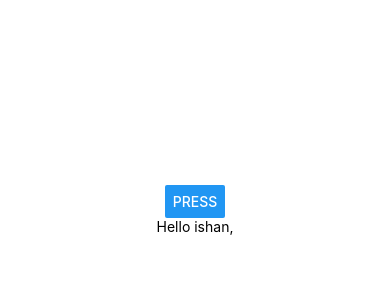
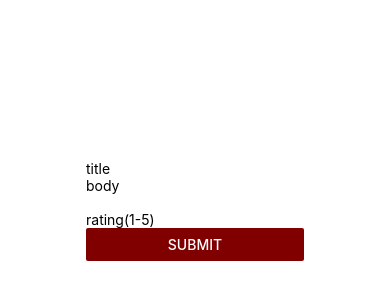
Before and after one commit to Sashreeka/IshanNew, a React Native app in the folder mobile/: screen / in a window 390 px wide. Shown: the part 212-512 px from the top of the page. Built offline with nearby package versions, Linux system fonts and the light colour scheme.

Commit message:
form -bugs fixed

```diff
--- a/mobile/App.js
+++ b/mobile/App.js
@@ -1,4 +1,3 @@
-import { StatusBar } from 'expo-status-bar';
 import React,{useState,useEffect} from 'react';
 import { StyleSheet,
         Text,
@@ -7,45 +6,27 @@ import { StyleSheet,
         Image,
         TouchableOpacity,
         Alert,
-        Modal,
-        Button
+        Modal
       } from 'react-native';
-import axios from 'axios';
+
 import Login from './components/sampleUI/Login';
 
-import { MyReactNativeForm } from './components/sampleUI/MyReactNativeForm';
+import  MyReactNativeForm from './components/sampleUI/MyReactNativeForm';
 
 
 
 
 export default function App() {
 
-  const [modalOpen,setModal]=useState(false);
-
-
   return (
 
 
     <View style={styles.container}>
-    <Modal visible={modalOpen} animationType='slide'>
-      <Text>Hi Ishan, what happend here.</Text>
-      <Button
-    title="press"
-    onPress={()=>setModal(false)}/>
 
-    </Modal>
+      {/* <Text>Hi Ishan, what happend here.</Text>
+      <Login/> */}
 
-    <Button
-    title="press"
-    onPress={()=>setModal(true)}/>
-
-
-
-    <Text>Hello ishan,</Text>
-
-
-
-
+      <MyReactNativeForm/>
 
     </View>
   );
--- a/mobile/components/sampleUI/MyReactNativeForm.js
+++ b/mobile/components/sampleUI/MyReactNativeForm.js
@@ -3,21 +3,66 @@
  import { Button, TextInput, View } from 'react-native';
  import { Formik } from 'formik';
 
- export const MyReactNativeForm = props => (
 
+export default function MyReactNativeForm()
+{
+
+  return(
+    <View >
      <Formik
-     initialValues={{ email: '' }}
-     onSubmit={values => console.log(values)}
+       initialValues={{title:'',body:'',rating:''}}
+       onSubmit={(values)=>{
+         console.log(values)
+
+       }}
      >
-     {({ handleChange, handleBlur, handleSubmit, values }) => (
+       {(props)=>(
          <View>
            <TextInput
-           onChangeText={handleChange('email')}
-           onBlur={handleBlur('email')}
-           value={values.email}
+             placeholder='title'
+             onChangeText={props.handleChange('title')}
+             value={props.values.title}
            />
-         <Button onPress={handleSubmit} title="Submit" />
+
+
+ <TextInput
+             multiline
+             placeholder='body'
+             onChangeText={props.handleChange('body')}
+             value={props.values.body}
+           />
+
+ <TextInput
+             placeholder='rating(1-5)'
+             onChangeText={props.handleChange('rating')}
+             value={props.values.rating}
+           />
+           <Button title='submit' color="maroon" onPress={props.handleSubmit}/>
          </View>
        )}
      </Formik>
+
+
+    </View>
   );
+}
+
+
+//  export const MyReactNativeForm = props => (
+
+//    <Formik
+//      initialValues={{ email: '' }}
+//      onSubmit={values => console.log(values)}
+//    >
+//      {({ handleChange, handleBlur, handleSubmit, values }) => (
+//        <View>
+//          <TextInput
+//            onChangeText={handleChange('email')}
+//            onBlur={handleBlur('email')}
+//            value={values.email}
+//          />
+//          <Button onPress={handleSubmit} title="Submit" />
+//        </View>
+//      )}
+//    </Formik>
+//  );
```
Lines whose indentation alone changed are shown as unchanged.
